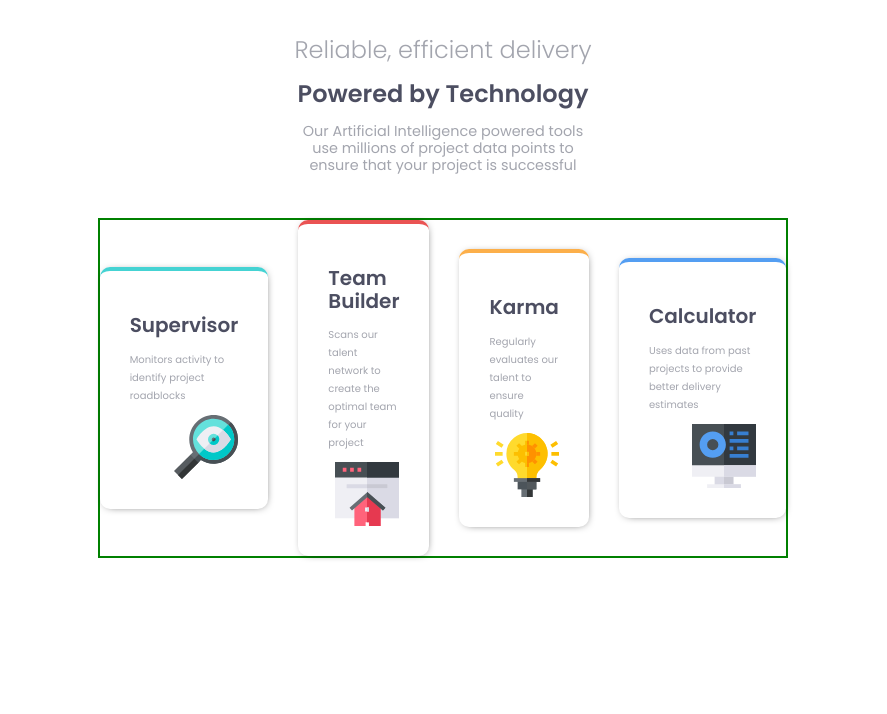
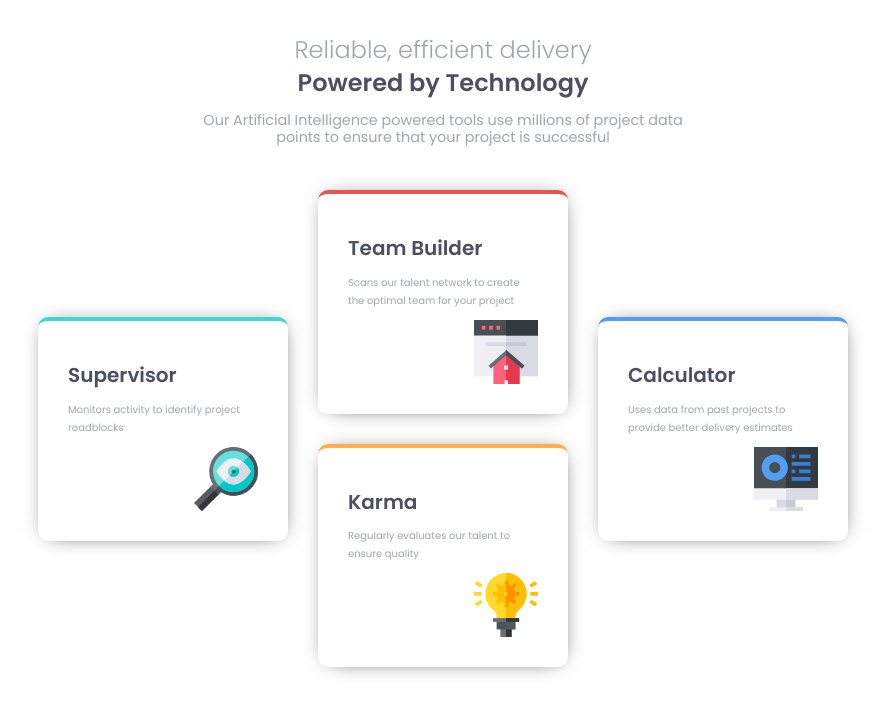
Before and after one commit to aeorherhe/four-card-feature-section-master, a plain HTML site: page index.html in a window 1280 px wide. Shown: the whole page, without its empty margins (197-1084 px from the left). Drawn offline with Linux system fonts and the light colour scheme.

Commit message:
Finally figured out the layout

```diff
--- a/css/styles.css
+++ b/css/styles.css
@@ -25,11 +25,13 @@ body {
 
 .header-card h1:first-child {
   font-weight: 300;
+  margin-bottom: 0%;
   color: hsl(229, 6%, 66%);
 }
 
 .header-card h1:last-of-type {
   color: hsl(234, 12%, 34%);
+  margin-top: 5px;
 }
 
 .header-card p {
@@ -49,7 +51,7 @@ body {
   display: flex;
   border-radius: 10px;
   flex-direction: column;
-  box-shadow: 1px 1px 10px -5px;
+  box-shadow: 1px 1px 20px -10px;
 }
 
 .cards img {
@@ -80,38 +82,30 @@ body {
   border-top: 4px solid hsl(212, 86%, 64%);
 }
 
+.flex-section {
+  display: flex;
+  flex-direction: column;
+  gap: 30px;
+}
+
 @media screen and (min-width: 768px) {
-  .container {
-    /* width: 100%; */
+  .cards {
+    width: 190px;
   }
 
   .all-cards {
-    /* width: 900px; */
-    /* height: 600px; */
     flex-direction: row;
-    /* flex-shrink: 1; */
-    align-self: center;
-    /* justify-items: center; */
-    justify-content: center;
     align-items: center;
-    border: 2px solid green;
-    /* flex-basis: 200px; */
+    align-content: center;
+    flex-shrink: ;
   }
 
-  .cards {
-    /* flex: 1; */
-    /* height: 135px;
-    width: 190px; */
+  .container {
+    width: 800px;
+    align-items: center;
   }
 
-  /* .second-card {
-    align-self: flex-start;
-    justify-self: flex-start;
+  .header-card {
+    width: 480px;
   }
-
-  .third-card {
-    align-self: flex-end;
-    justify-self: center;
-    margin-right: 500px;
-  } */
 }
--- a/index.html
+++ b/index.html
@@ -30,10 +30,12 @@
           <p>Monitors activity to identify project roadblocks</p>
           <img src="./images/icon-supervisor.svg" alt="" />
         </div>
+        <div class="flex-section">
           <div class="cards second-card">
             <h1>Team Builder</h1>
             <p>
-            Scans our talent network to create the optimal team for your project
+              Scans our talent network to create the optimal team for your
+              project
             </p>
             <img src="./images/icon-team-builder.svg" alt="" />
           </div>
@@ -41,6 +43,7 @@
             <h1>Karma</h1>
             <p>Regularly evaluates our talent to ensure quality</p>
             <img src="./images/icon-karma.svg" alt="" />
+          </div>
         </div>
         <div class="cards fourth-card">
           <h1>Calculator</h1>
```
Lines whose indentation alone changed are shown as unchanged.
